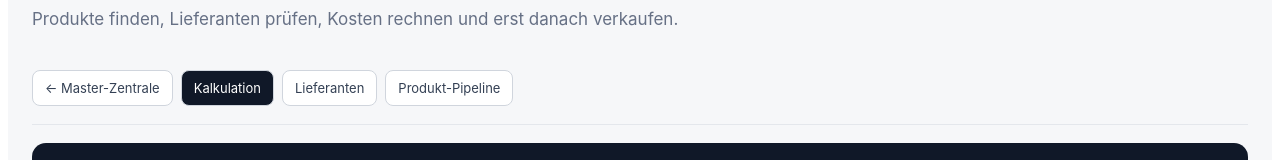
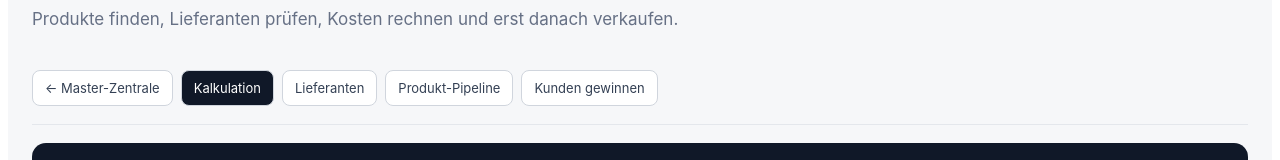
Before and after one commit to adnan-51-bit/adnan, a Next.js app: page /e-commerce in a window 1280 px wide. Shown: the part 150-310 px from the top of the page. Built offline with nearby package versions, Linux system fonts and the light colour scheme.

Commit message:
feat: add customer acquisition navigation

```diff
--- a/app/e-commerce/page.jsx
+++ b/app/e-commerce/page.jsx
@@ -29,7 +29,7 @@ export default function Ecommerce() {
     </header>
     <nav>
       <a href="/zentral">← Master-Zentrale</a><a className="active" href="/shop">Kalkulation</a>
-      <a href="/lieferanten">Lieferanten</a><a href="/produkt-pipeline">Produkt-Pipeline</a>
+      <a href="/lieferanten">Lieferanten</a><a href="/produkt-pipeline">Produkt-Pipeline</a><a href="/kunden-gewinnen">Kunden gewinnen</a>
     </nav>
     <section className="banner"><div><span>AKTUELLER STATUS</span><strong>🟡 Aufbau & Validierung</strong><p>Noch kein Produkt ist für den echten Verkauf freigegeben.</p></div><div className="rule">Keine Bestellung · keine Werbung · keine kostenpflichtige Integration ohne Freigabe</div></section>
     <section className="grid">
```
